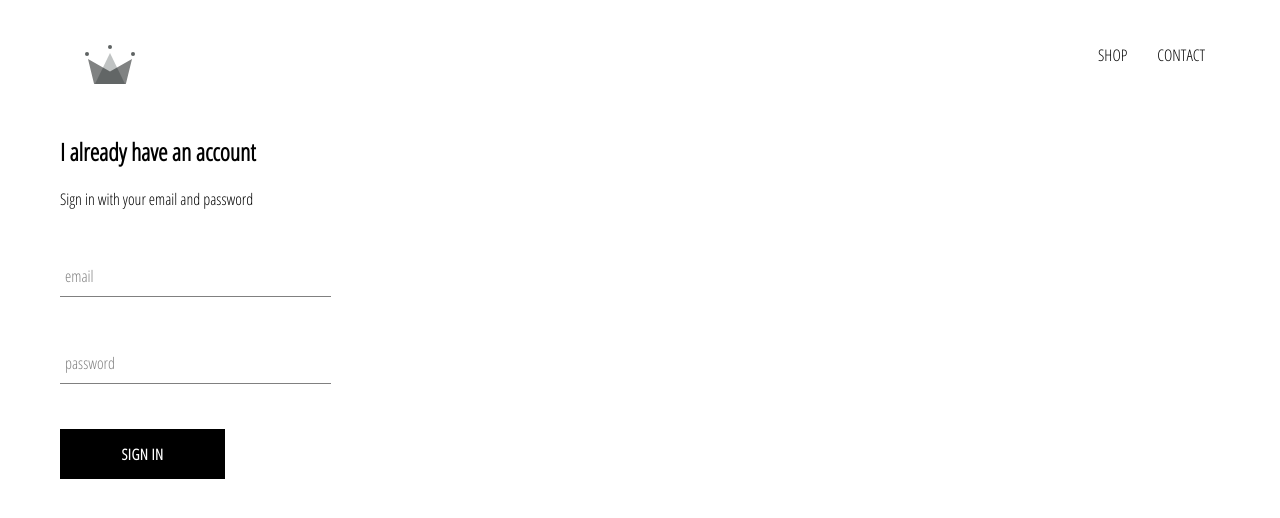
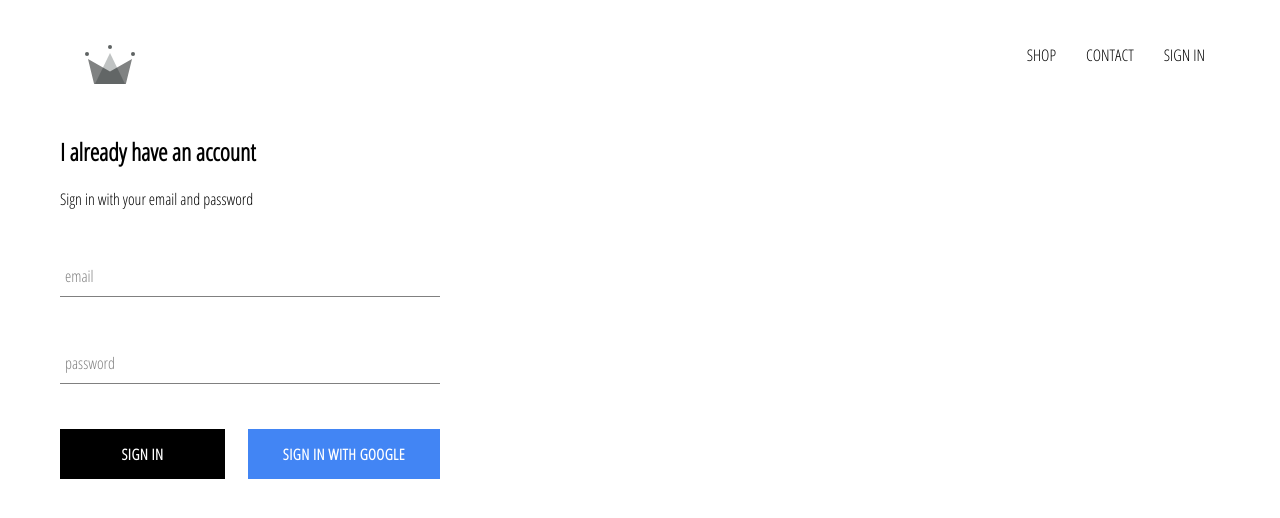
Before and after one commit to 3Dayg/ecommerce-prototype, a React (Create React App) app: page /signin in a window 1280 px wide. Shown: the top 518 px of the page. Built offline with nearby package versions, Linux system fonts and the light colour scheme; no server answers.

Commit message:
integrated firebase into application , created sign in page and related components

```diff
--- a/package.json
+++ b/package.json
@@ -1,5 +1,4 @@
 {
-
   "name": "ecommerce-prototype",
   "version": "0.1.0",
   "private": true,
@@ -7,6 +6,7 @@
     "@testing-library/jest-dom": "^4.2.4",
     "@testing-library/react": "^9.3.2",
     "@testing-library/user-event": "^7.1.2",
+    "firebase": "^7.14.2",
     "node-sass": "^4.14.0",
     "react": "^16.13.1",
     "react-dom": "^16.13.1",
--- a/src/App.css
+++ b/src/App.css
@@ -7,3 +7,7 @@
   text-decoration: none;
   color:black;
 }
+
+*{
+  box-sizing: border-box;
+}
--- a/src/App.js
+++ b/src/App.js
@@ -7,16 +7,42 @@
 import ShopPage from './pages/shop/shop.component';
 import Header from './components/header/header.component'
 import SignInAndSignUpPagefrom from './pages/sign-in-and-sign-up/sign-in-and-sign-up.component'
+import { auth } from './firebase/firebase.utils';
 
-function App() {
-  return <div>
-    <Header />
-    <Switch>
-      <Route exact path='/' component = {HomePage}/>
-      <Route path ='/shop' component = {ShopPage}/>
-      <Route path ='/signin' component = {SignInAndSignUpPagefrom}/>
-    </Switch>
-  </div>;
+class App extends React.Component {
+  constructor() {
+    super();
+
+    this.state = {
+      currentUser: null
+    }
+  }
+
+  unsubscribeFromAuth = null;
+
+  componentDidMount(){
+    this.unsubscribeFromAuth = auth.onAuthStateChanged(user => {
+      this.setState({currentUser: user});
+      console.log(user);
+    })
+  }
+
+  componentWillUnmount(){
+    this.unsubscribeFromAuth();
+  }
+
+  render(){
+    return (
+      <div>
+        <Header currentUser={this.state.currentUser}/>
+        <Switch>
+          <Route exact path='/' component = {HomePage}/>
+          <Route path ='/shop' component = {ShopPage}/>
+          <Route path ='/signin' component = {SignInAndSignUpPagefrom}/>
+        </Switch>
+      </div>
+    )
+  }
 }
 
 export default App;
--- a/src/components/custom-button/custom-button.component.jsx
+++ b/src/components/custom-button/custom-button.component.jsx
@@ -2,8 +2,10 @@
 
 import './custom-component.styles.scss'
 
-const CustomButton = ({ children, ...otherProps }) => (
-    <button className='custom-button' {...otherProps}>
+const CustomButton = ({ children, isGoogleSignIn, ...otherProps }) => (
+    <button className={`${isGoogleSignIn ? 'google-sign-in':''} custom-button`}
+        {...otherProps}
+    >
         {children}
     </button>
 )
--- a/src/components/custom-button/custom-component.styles.scss
+++ b/src/components/custom-button/custom-component.styles.scss
@@ -19,4 +19,14 @@
       color: black;
       border: 1px solid black;
     }
+
+    &.google-sign-in{
+      background-color: #4285f4;
+      color:white;
+
+      &:hover {
+        background-color: #357ae8;
+        border: none;
+      }
+    }
   }
--- a/src/components/header/header.component.jsx
+++ b/src/components/header/header.component.jsx
@@ -1,10 +1,11 @@
 import React from 'react';
 import { Link } from 'react-router-dom';
+import { auth } from '../../firebase/firebase.utils';
 
 import { ReactComponent as Logo } from '../../assets/crown.svg';
 import './header.styles.scss'
 
-const Header = () => (
+const Header = ({ currentUser }) => (
     <div className='header'>
         <Link className='logo-container' to= "/">
             <Logo className ='logo'/>
@@ -16,6 +17,16 @@
             <Link className='option' to='/shop'>
                 CONTACT
             </Link>
+            {
+                currentUser ?
+                <div className='option' onClick={() => auth.signOut()}>
+                    SIGN OUT
+                </div>
+                :
+                <Link className='option' to='/signin'>
+                    SIGN IN
+                </Link>
+            }
         </div>
     </div>
 )
--- a/src/components/header/header.styles.scss
+++ b/src/components/header/header.styles.scss
@@ -20,6 +20,7 @@
 
       .option {
         padding: 10px 15px;
+        cursor: pointer;
       }
     }
   }
--- a/src/components/sign-in/sign-in.component.jsx
+++ b/src/components/sign-in/sign-in.component.jsx
@@ -1,6 +1,7 @@
 import React from 'react';
 import FormInput from '../form-input/form-input.component'
 import CustomButton from '../custom-button/custom-button.component'
+import { signInWithGoogle } from '../../firebase/firebase.utils'
 
 import './sign-in.styles.scss';
 
@@ -49,8 +50,12 @@
                     label="password"
                     required
                 />
-
-                <CustomButton type="submit"> Sign in </CustomButton>
+                <div className='buttons'>
+                    <CustomButton type="submit"> Sign in </CustomButton>
+                    <CustomButton onClick={signInWithGoogle} isGoogleSignIn>
+                        Sign in with Google
+                    </CustomButton>
+                </div>
             </form>
         </div>
         )
--- a/src/components/sign-in/sign-in.styles.scss
+++ b/src/components/sign-in/sign-in.styles.scss
@@ -1,9 +1,14 @@
 .sign-in{
-    width: 20vw;
+    width: 380px;
     display: flex;
     flex-direction: column;
 
     .title{
         margin: 10px 0;
     }
+
+    .buttons{
+        display:flex;
+        justify-content: space-between;
+    }
 }
--- /dev/null
+++ b/src/firebase/firebase.utils.js
@@ -0,0 +1,25 @@
+import firebase from 'firebase/app';
+import 'firebase/firestore';
+import 'firebase/auth';
+
+const config = {
+    apiKey: "AIzaSyABUhYTRbubDDgpytM-xBvwnmH21ioCqSM",
+    authDomain: "ecommerce-prototype-db.firebaseapp.com",
+    databaseURL: "https://ecommerce-prototype-db.firebaseio.com",
+    projectId: "ecommerce-prototype-db",
+    storageBucket: "ecommerce-prototype-db.appspot.com",
+    messagingSenderId: "972206913043",
+    appId: "1:972206913043:web:289d494b9df634240771e6",
+    measurementId: "G-CRYCXBCL10"
+  };
+
+  firebase.initializeApp(config);
+
+  export const auth = firebase.auth();
+  export const firestore = firebase.firestore();
+
+  const provider = new firebase.auth.GoogleAuthProvider();
+  provider.setCustomParameters({ prompt: 'select_account' });
+  export const signInWithGoogle = () => auth.signInWithPopup(provider);
+
+  export default firebase;
```
Also changed, not shown: 1 other file (tests, documents, lock files or other folders).
